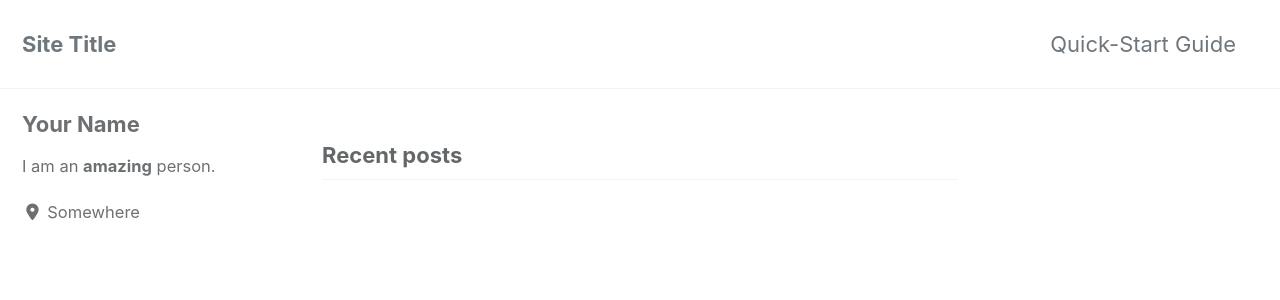
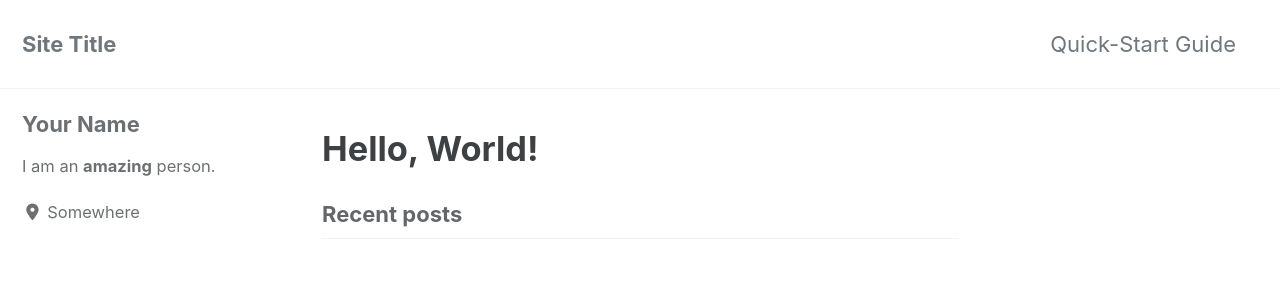
Before and after one commit to charlierivas3/StrategyGuideBlueBarracudas, a Jekyll site: the page built from index.html, in a window 1280 px wide and 900 px high. Shown: the top 300 px of the window. Built offline with Jekyll 4.4.1, drawn with Linux system fonts in a browser that asks for light colours; cached includes are drawn as plain includes; nearby versions of some CDN libraries; the list of posts is cut into pages by our own code.

Commit message:
First GitPush

```diff
--- a/index.html
+++ b/index.html
@@ -2,3 +2,4 @@
 layout: home
 author_profile: true
 ---
+<h1>Hello, World!</h1>
```
